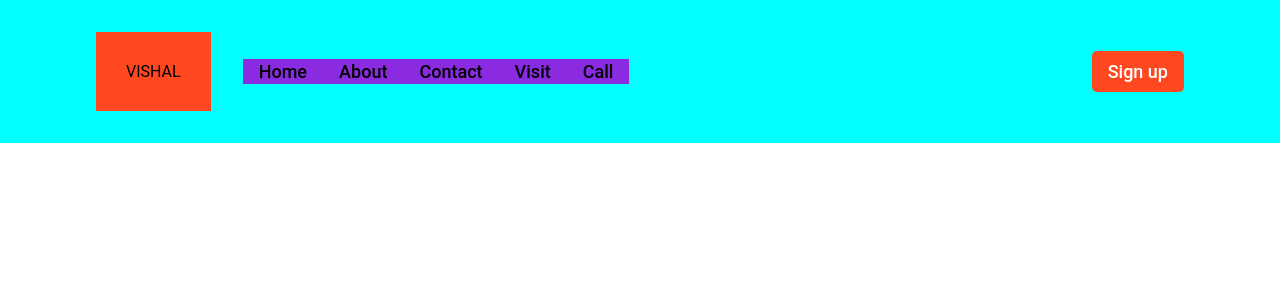
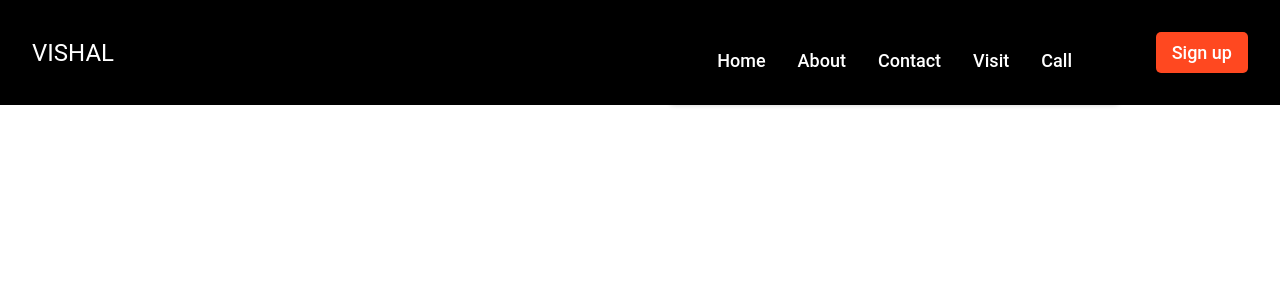
Before and after one commit to vishal18713/WDA_Project, a React (Create React App) app: page / in a window 1280 px wide. Shown: the top 300 px of the page. Built offline with nearby package versions, Linux system fonts and the light colour scheme.

Commit message:
Update Navbar styling

```diff
--- a/src/components/Navbar/Navbar.css
+++ b/src/components/Navbar/Navbar.css
@@ -3,25 +3,47 @@
   justify-content: space-between;
   align-items: center;
 
-  padding: 2rem 6rem;
-  background-color: aqua;
+  padding: 2rem 2rem;
+  background-color: black;
 }
 .Navbar_link {
   flex: 1;
   display: flex;
   justify-content: flex-start;
   align-items: center;
+
 }
 .Navbar_link_logo {
-  margin-right: 2rem;
-  background-color: #FF4820;
-  padding: 30px 30px 30px 30px;
+  margin-right: 2rem; /* Add margin to shift the logo to the left */
+  background-color: black;
+  font-size: 24px;
+  color: white;
+  /* padding: 30px 30px 30px 30px; */
+
 }
-.Navbar_link_container {
-  display: flex;
-  flex-direction: row;
-  background-color: blueviolet;
-}
+/* .Navbar_link_container {
+  display: flex; */
+  .Navbar_link_container {
+    display: flex;
+    justify-content: flex-end; /* Change justify-content to flex-end */
+    align-items: flex-end;
+    flex-direction: row;
+
+    text-align: end;
+
+    padding: 2rem;
+    position: absolute;
+    right: 0;
+    /* top: 40px; */
+    margin-top: 1rem;
+    margin-right: 10rem;
+    min-width: 210px;
+    border-radius: 5px;
+    box-shadow: 0px 0px 5px rgba(0,0, 0,0.2);
+  }
+  /* flex-direction: row;
+  background-color:black;
+} */
 .Navbar_sign {
   display: flex;
   justify-content: flex-end;
@@ -29,7 +51,7 @@
 }
 .Navbar_link_container p,
 .Navbar_menu_container p {
-  color:black;
+  color:white;
 
   font-weight: 500;
   font-size: 18px;
```
